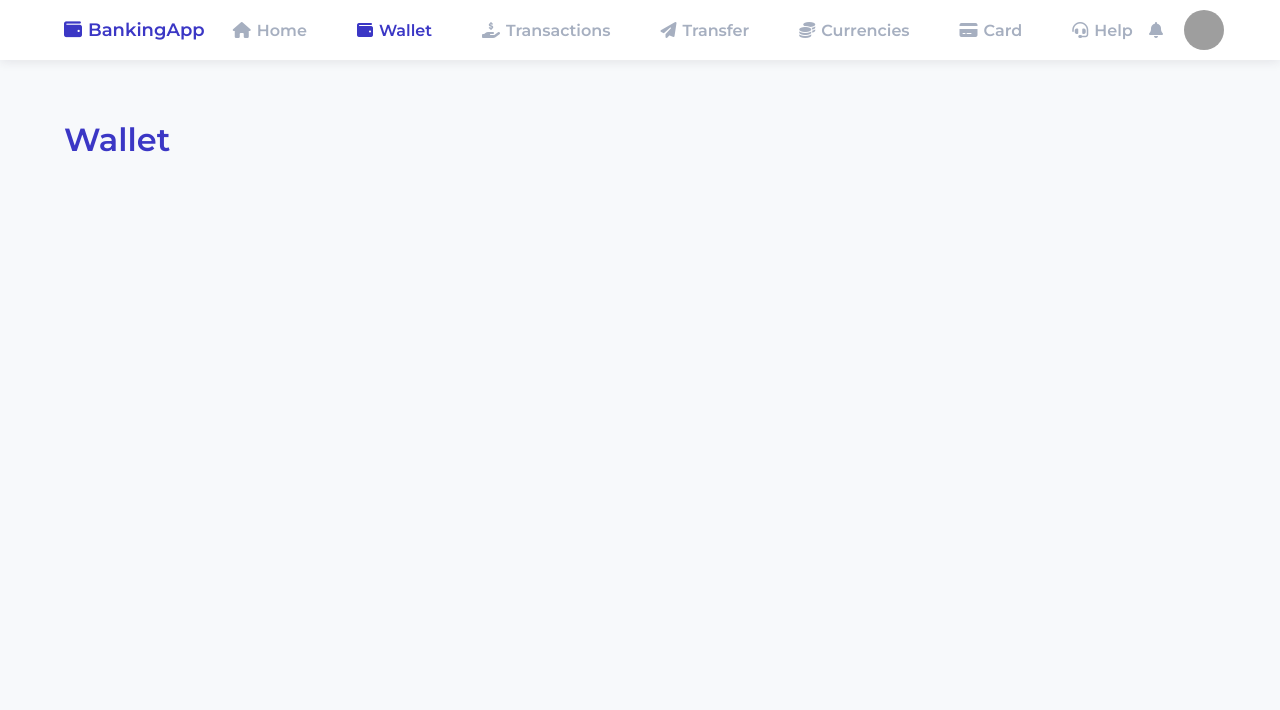
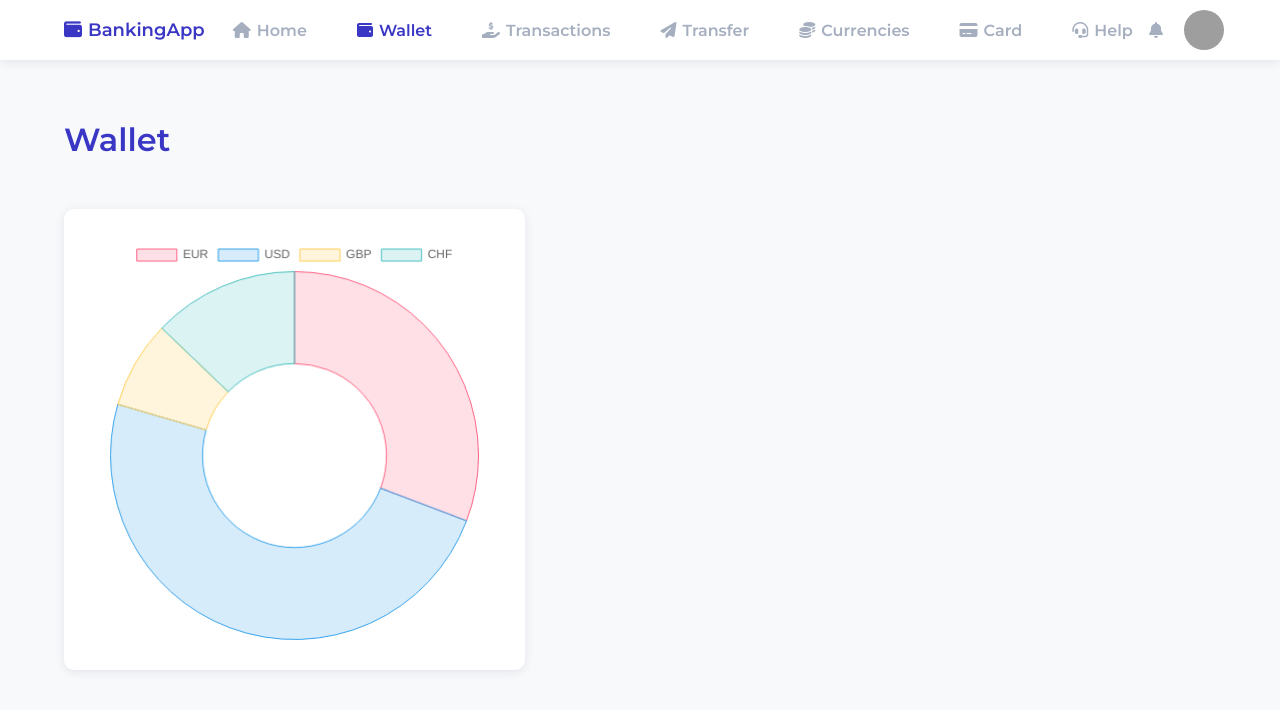
Before and after one commit to MiloszBaranskiDev/BankingApp, a React (Create React App) app: page /wallet in a window 1280 px wide. Shown: the top 710 px of the page. Built offline with nearby package versions, Linux system fonts and the light colour scheme; grey boxes are pictures that could not be loaded.

Commit message:
add chart in Wallet view

```diff
--- a/package.json
+++ b/package.json
@@ -46,6 +46,7 @@
     ]
   },
   "devDependencies": {
+    "@types/react-onclickoutside": "^6.7.4",
     "@types/styled-components": "^5.1.25"
   }
 }
--- a/src/elements/Navbar/Notifications.tsx
+++ b/src/elements/Navbar/Notifications.tsx
@@ -1,5 +1,6 @@
 import { useState } from "react";
 import { NavLink } from "react-router-dom";
+import onClickOutside from "react-onclickoutside";
 import styled from "styled-components";
 import StyledButton from "elements/layout/StyledButton";
 
--- a/src/parts/Currencies/Chart.tsx
+++ b/src/parts/Currencies/Chart.tsx
@@ -62,6 +62,21 @@ const StyledChart = styled.div`
   h2 {
     text-transform: uppercase;
   }
+  canvas {
+    margin-top: 30px;
+  }
+  @media (min-width: ${(props) => props.theme.breakpoints.tablet}) {
+    display: flex;
+    flex-wrap: wrap;
+    h2 {
+      margin-right: auto;
+      padding-right: 35px;
+    }
+    canvas {
+      margin-top: 0;
+      flex-basis: 100%;
+    }
+  }
 `;
 
 const Chart: React.FC<Props> = ({ symbol }) => {
--- /dev/null
+++ b/src/parts/Wallet/Chart.tsx
@@ -0,0 +1,64 @@
+import styled from "styled-components";
+import { Chart as ChartJS, ArcElement, Tooltip, Legend } from "chart.js";
+import { Doughnut } from "react-chartjs-2";
+
+interface IChartData {
+  labels: string[];
+  datasets: [
+    {
+      data: number[];
+      backgroundColor: string[];
+      borderColor: string[];
+      borderWidth: number;
+    }
+  ];
+}
+
+const StyledChart = styled.div`
+  padding: ${(props) => props.theme.tilePadding};
+  border-radius: ${(props) => props.theme.radius};
+  background-color: ${(props) => props.theme.colors.bgc};
+  box-shadow: ${(props) => props.theme.shadow};
+  canvas {
+    height: auto !important;
+    width: 100% !important;
+  }
+  @media (min-width: ${(props) => props.theme.breakpoints.tablet}) {
+    flex-basis: 40%;
+    margin-right: auto;
+  }
+`;
+
+ChartJS.register(ArcElement, Tooltip, Legend);
+
+const chartData: IChartData = {
+  labels: ["EUR", "USD", "GBP", "CHF"],
+  datasets: [
+    {
+      data: [12, 19, 3, 5],
+      backgroundColor: [
+        "rgba(255, 99, 132, 0.2)",
+        "rgba(54, 162, 235, 0.2)",
+        "rgba(255, 206, 86, 0.2)",
+        "rgba(75, 192, 192, 0.2)",
+      ],
+      borderColor: [
+        "rgba(255, 99, 132, 1)",
+        "rgba(54, 162, 235, 1)",
+        "rgba(255, 206, 86, 1)",
+        "rgba(75, 192, 192, 1)",
+      ],
+      borderWidth: 1,
+    },
+  ],
+};
+
+const Chart: React.FC = () => {
+  return (
+    <StyledChart>
+      <Doughnut data={chartData} />
+    </StyledChart>
+  );
+};
+
+export default Chart;
--- a/src/views/Wallet.tsx
+++ b/src/views/Wallet.tsx
@@ -1,9 +1,22 @@
+import styled from "styled-components";
 import StyledPageTitle from "elements/layout/StyledPageTitle";
+import Chart from "parts/Wallet/Chart";
+
+const StyledBox = styled.div`
+  margin-top: 30px;
+  @media (min-width: ${(props) => props.theme.breakpoints.tablet}) {
+    display: flex;
+    flex-wrap: wrap;
+  }
+`;
 
 const Wallet: React.FC = () => {
   return (
     <>
       <StyledPageTitle>Wallet</StyledPageTitle>
+      <StyledBox>
+        <Chart />
+      </StyledBox>
     </>
   );
 };
```
Also changed, not shown: 2 other files (tests, documents, lock files or other folders).
